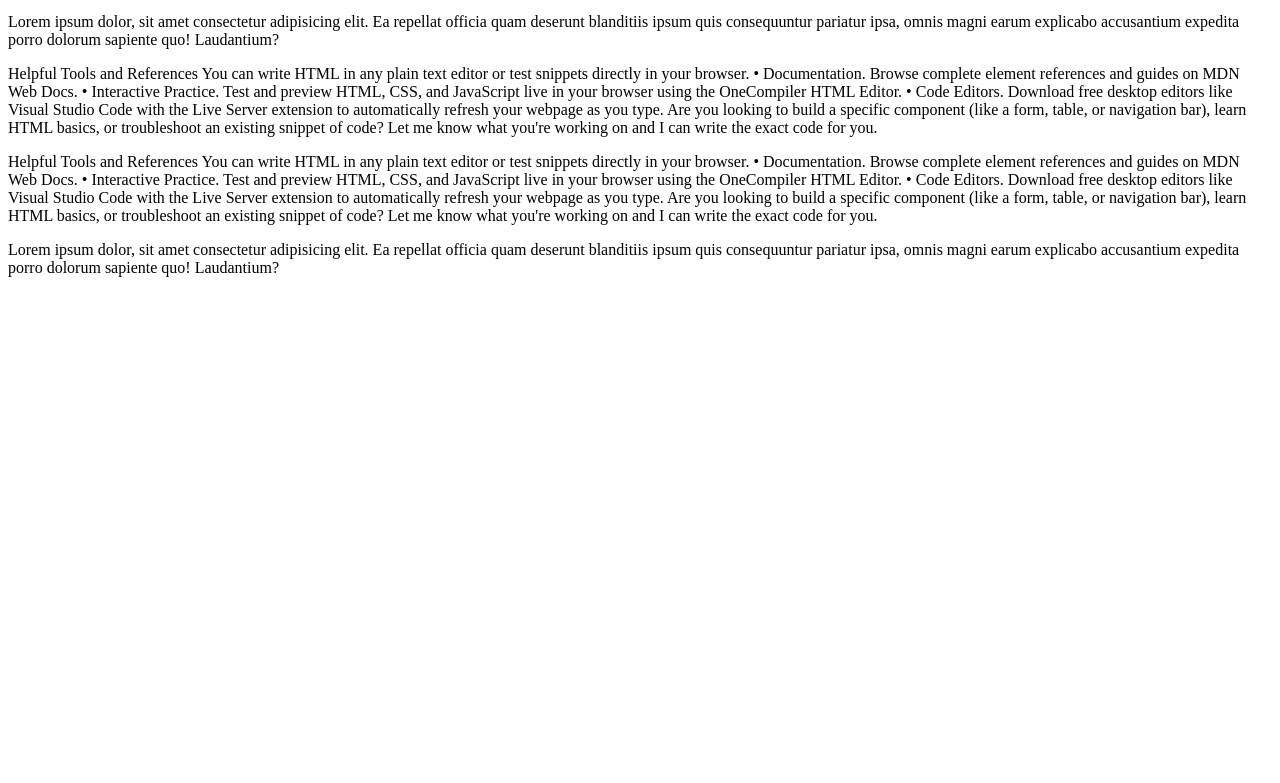
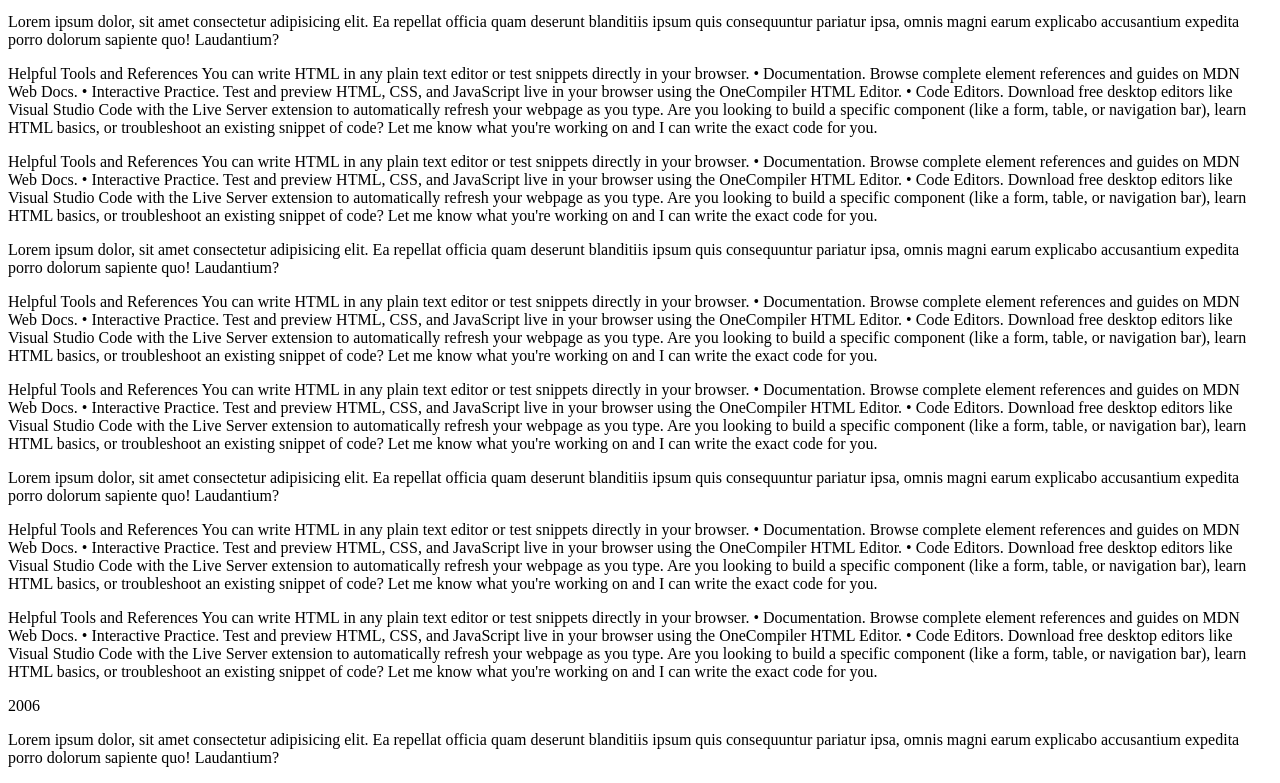
Before and after one commit to Dheenakarthikeyan/project.html, a plain HTML site: page index.html in a window 1280 px wide. Shown: the part 635-1418 px from the top of the page. Before the commit the page ends 928 px from the top, so only its background shows below. Drawn offline with Linux system fonts and the light colour scheme.

Commit message:
content24

```diff
--- a/index.html
+++ b/index.html
@@ -132,6 +132,69 @@
             you.</p>
             <p>Lorem ipsum dolor, sit amet consectetur adipisicing elit. Ea repellat officia quam deserunt blanditiis ipsum quis consequuntur pariatur ipsa, omnis magni earum explicabo accusantium expedita porro dolorum sapiente quo! Laudantium?</p>
     </div>
+     <div>
+        <p>
+            Helpful Tools and References
+
+            You can write HTML in any plain text editor or test snippets directly in your browser.
+            • Documentation. Browse complete element references and guides on MDN Web Docs.
+            • Interactive Practice. Test and preview HTML, CSS, and JavaScript live in your browser using the
+            OneCompiler
+            HTML Editor.
+            • Code Editors. Download free desktop editors like Visual Studio Code with the Live Server extension to
+            automatically refresh your webpage as you type.
+            Are you looking to build a specific component (like a form, table, or navigation bar), learn HTML basics, or
+            troubleshoot an existing snippet of code? Let me know what you're working on and I can write the exact code
+            for
+            you.</p>
+        <p>
+            Helpful Tools and References
+
+            You can write HTML in any plain text editor or test snippets directly in your browser.
+            • Documentation. Browse complete element references and guides on MDN Web Docs.
+            • Interactive Practice. Test and preview HTML, CSS, and JavaScript live in your browser using the
+            OneCompiler
+            HTML Editor.
+            • Code Editors. Download free desktop editors like Visual Studio Code with the Live Server extension to
+            automatically refresh your webpage as you type.
+            Are you looking to build a specific component (like a form, table, or navigation bar), learn HTML basics, or
+            troubleshoot an existing snippet of code? Let me know what you're working on and I can write the exact code
+            for
+            you.</p>
+            <p>Lorem ipsum dolor, sit amet consectetur adipisicing elit. Ea repellat officia quam deserunt blanditiis ipsum quis consequuntur pariatur ipsa, omnis magni earum explicabo accusantium expedita porro dolorum sapiente quo! Laudantium?</p>
+    </div>
+      <div>
+        <p>
+            Helpful Tools and References
+
+            You can write HTML in any plain text editor or test snippets directly in your browser.
+            • Documentation. Browse complete element references and guides on MDN Web Docs.
+            • Interactive Practice. Test and preview HTML, CSS, and JavaScript live in your browser using the
+            OneCompiler
+            HTML Editor.
+            • Code Editors. Download free desktop editors like Visual Studio Code with the Live Server extension to
+            automatically refresh your webpage as you type.
+            Are you looking to build a specific component (like a form, table, or navigation bar), learn HTML basics, or
+            troubleshoot an existing snippet of code? Let me know what you're working on and I can write the exact code
+            for
+            you.</p>
+        <p>
+            Helpful Tools and References
+
+            You can write HTML in any plain text editor or test snippets directly in your browser.
+            • Documentation. Browse complete element references and guides on MDN Web Docs.
+            • Interactive Practice. Test and preview HTML, CSS, and JavaScript live in your browser using the
+            OneCompiler
+            HTML Editor.
+            • Code Editors. Download free desktop editors like Visual Studio Code with the Live Server extension to
+            automatically refresh your webpage as you type.
+            Are you looking to build a specific component (like a form, table, or navigation bar), learn HTML basics, or
+            troubleshoot an existing snippet of code? Let me know what you're working on and I can write the exact code
+            for
+            you.</p>
+            <p>2006</p>
+            <p>Lorem ipsum dolor, sit amet consectetur adipisicing elit. Ea repellat officia quam deserunt blanditiis ipsum quis consequuntur pariatur ipsa, omnis magni earum explicabo accusantium expedita porro dolorum sapiente quo! Laudantium?</p>
+    </div>
 
 </body>
 
```
